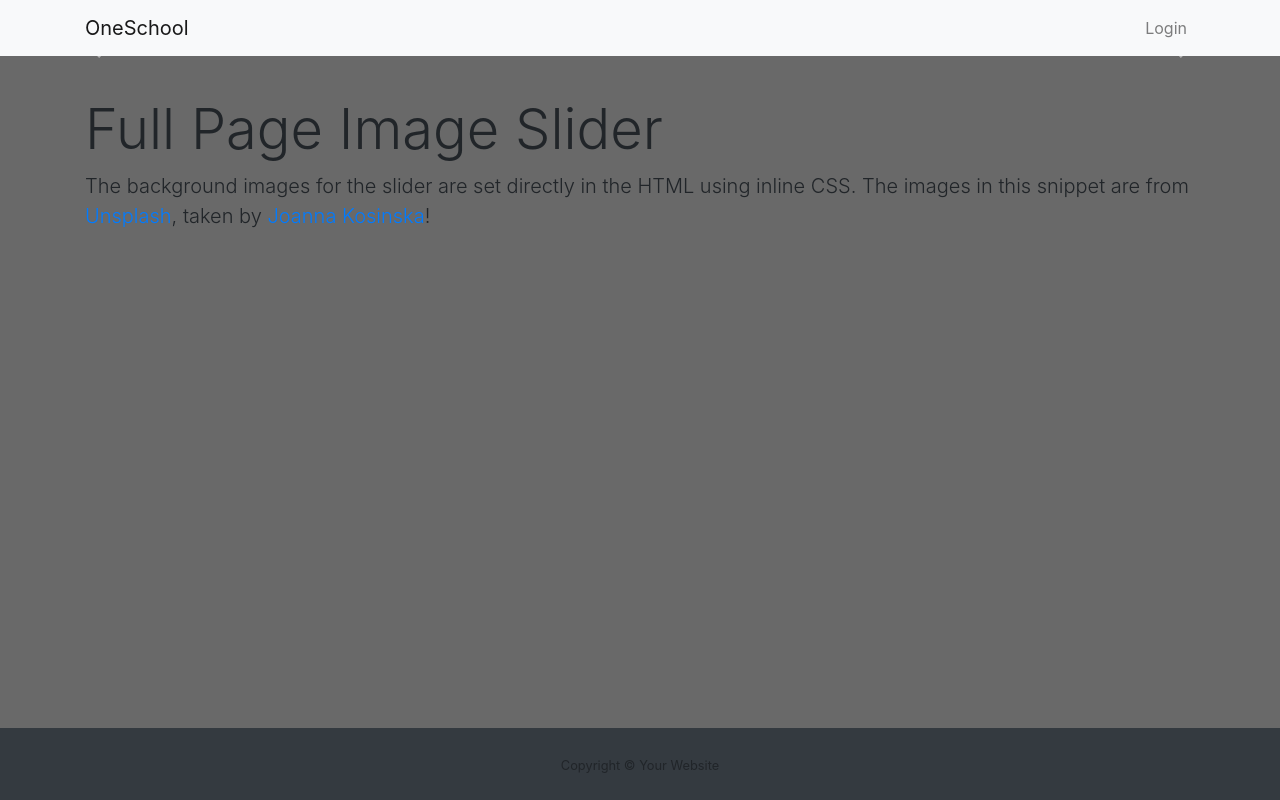
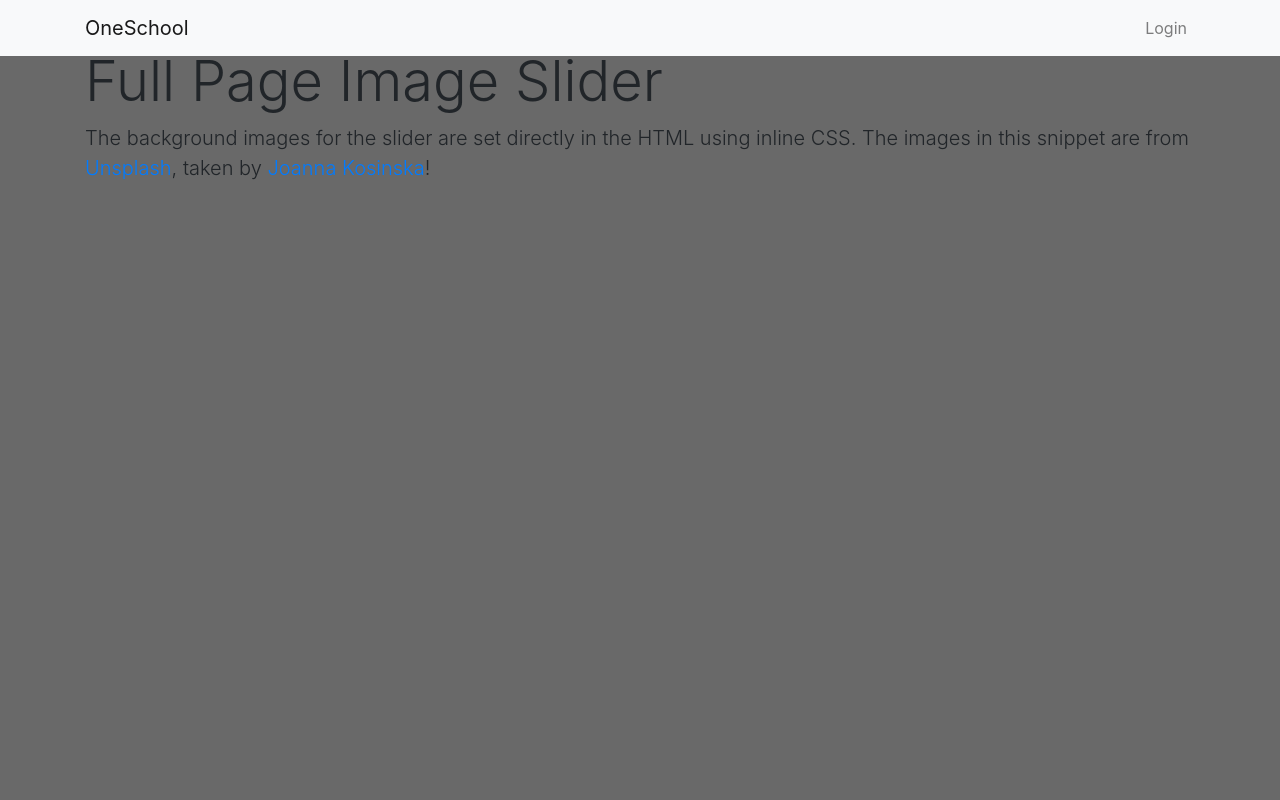
Before and after one commit to draxxxeus/virtualclassroom, a Django app: page / in a window 1280 px wide. Run offline with Django 3.2, Linux system fonts and the light colour scheme; some libraries are stand-ins or nearby versions.

Commit message:
fix scrolling issue and remove footer

```diff
--- a/virtualclassroom/app/templates/base.html
+++ b/virtualclassroom/app/templates/base.html
@@ -46,14 +46,8 @@
     </div>
   </nav>
   <!-- Body -->
-  <div id="page-content" class="pt-5">
+  <div id="page-content">
     {% block content %}{% endblock %}
   </div>
-  <!-- Footer -->
-  <footer class="py-4 bg-dark text-white-50">
-    <div class="container text-center">
-      <small>Copyright &copy; Your Website</small>
-    </div>
-  </footer>
 </body>
 </html>
--- a/virtualclassroom/app/templates/dashboard.html
+++ b/virtualclassroom/app/templates/dashboard.html
@@ -2,7 +2,7 @@
 {% block content %}
     {% load static %}
     <link rel="stylesheet" type="text/css" href="{% static 'css/dashboard.css' %}">
-    <div class="container">
+    <div class="container pt-5">
       <div class="row text-center text-lg-left pt-5">
         {% for lecture in lectures %}
           <div class="col-lg-3 col-md-4 col-6">
--- a/virtualclassroom/app/templates/lecture.html
+++ b/virtualclassroom/app/templates/lecture.html
@@ -2,7 +2,7 @@
 {% block content %}
     {% load static %}
     <link rel="stylesheet" type="text/css" href="{% static 'css/lecture.css' %}">
-    <div class="container">
+    <div class="container pt-5">
       <h1 class="my-4">{{lecture.course.standard}} - {{lecture.course.subject}}
         <small>Lecture {{lecture.index}} | {{lecture.chapter}} - {{lecture.topic}}</small>
       </h1>
```
